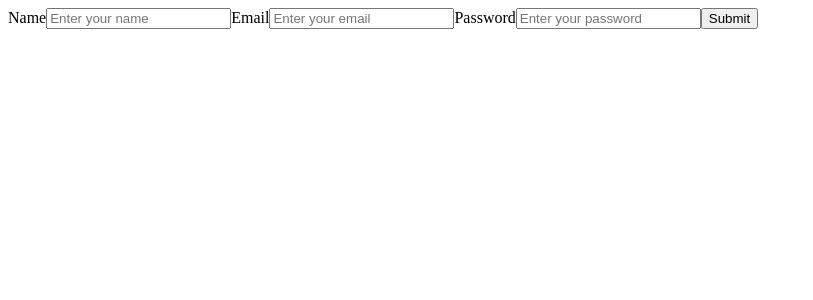
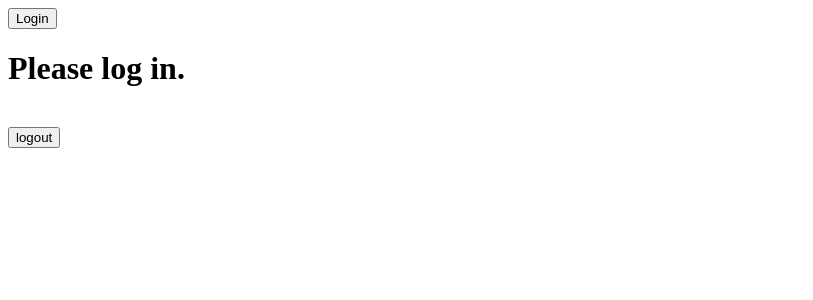
Before and after one commit to adhamali74/czreact, a React (Create React App) app: page / in a window 1280 px wide. Shown: the top 300 px of the page, without its empty margins (0-813 px from the left). Built offline with nearby package versions, Linux system fonts and the light colour scheme.

Commit message:
Applying Conditional Rendering

```diff
--- a/src/App.js
+++ b/src/App.js
@@ -1,44 +1,37 @@
 /** @format */
-import Greeting from "./components/Greeting";
-import Welcome from "./components/Welcome";
-import Product from "./components/Product";
-// import Button from "./components/Button";
-import Input from "./components/Input";
-import Form from "./components/Form";
+
+import { useState } from "react";
+
 function App() {
+  const [isLoggedIn, setIsLoggedIn] = useState(false);
+  let element;
+  // if (isLoggedIn) {
+  //   element = <h1>Welcome back!</h1>;
+  // } else {
+  //   element = <h1>Please log in.</h1>;
+  // }
+
+  isLoggedIn
+    ? (element = <h1>Welcome back!</h1>)
+    : (element = <h1>Please log in.</h1>);
   return (
     <div className="App">
-      {/* /* <Greeting />
-      <Welcome name="Adham" age="28" hobby="football" />
-      <Product
-        name="Nike Shoes"
-        description="High-performance shoes"
-        price="1150"
-        buttonTitle="Add to Cart"
-      />
-      <Product
-        name="Adidas Shoes"
-        description="Medium-performance shoes"
-        price="250"
-        buttonTitle="Buy Now"
-      />
-      <Product
-        name="Puma Shoes"
-        description="Low-performance shoes"
-        price="150"
-        buttonTitle="Add to Basket"
-      />
-      {/* <Button></Button> */}
-      {/* <Input label="Name" type="text" placeholder="Type your Name"></Input>
-      <Input
-        label="Password"
-        type="password"
-        placeholder="Insert your password"
-        btnName="Submit"
-      // ></Input> */
-      }{" "}
-
-      <Form></Form>
+      <button
+        onClick={() => {
+          setIsLoggedIn(true);
+        }}
+      >
+        Login
+      </button>
+      {element}
+      <br></br>
+      <button
+        onClick={() => {
+          setIsLoggedIn(false);
+        }}
+      >
+        logout
+      </button>
     </div>
   );
 }
```
